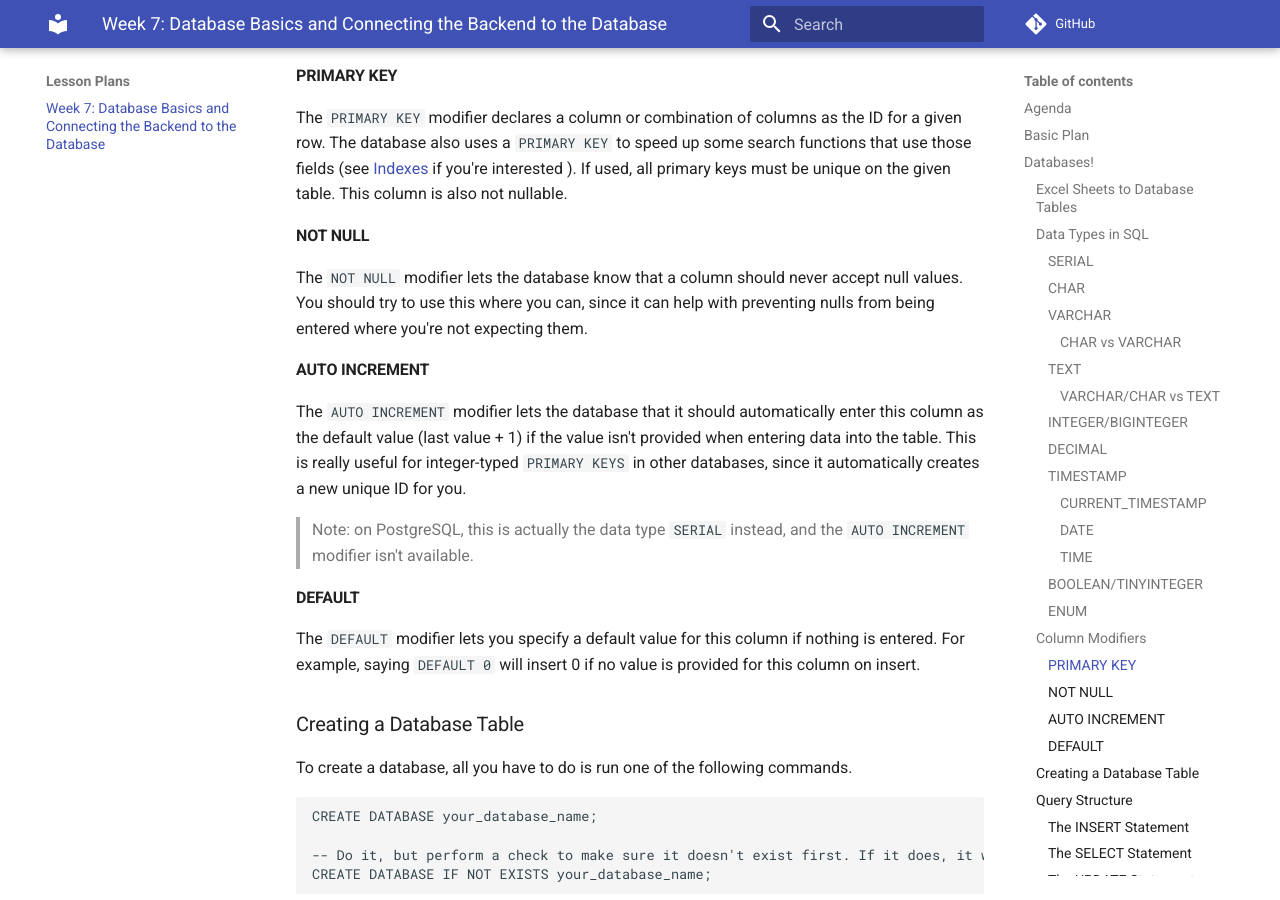
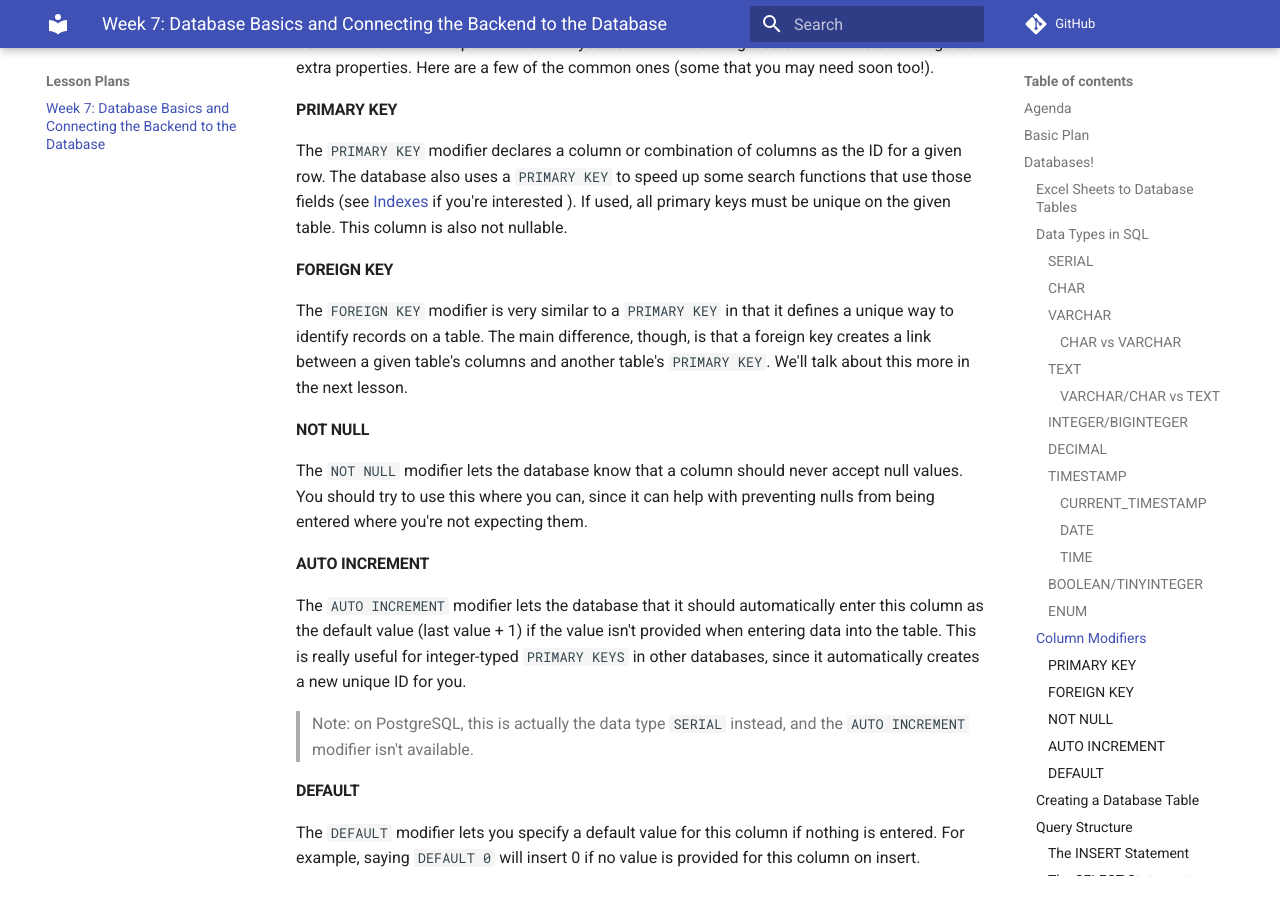
Before and after one commit to Code-4-Community/learning-resources, an MkDocs documentation site: the page built from docs/lesson-plans/week-7.md, in a window 1280 px wide and 900 px high, scrolled down 5233 px. Built offline with MkDocs 1.6.1 and Material for MkDocs 9.7.7, drawn with Linux system fonts in a browser that asks for light colours; comment, search, counter and statistics services are not loaded.

Commit message:
Add foreign key overview

```diff
--- a/docs/lesson-plans/week-7.md
+++ b/docs/lesson-plans/week-7.md
@@ -28,6 +28,7 @@
     - `ENUM`
   - Column modifiers
     - `PRIMARY KEY`
+    - `FOREIGN KEY`
     - `NOT NULL`
     - `AUTO INCREMENT` (`SERIAL`)
     - `DEFAULT`
@@ -190,6 +191,12 @@ The `PRIMARY KEY` modifier declares a column or combination of columns as the ID
 a `PRIMARY KEY` to speed up some search functions that use those fields (see
 [Indexes](https://www.postgresql.org/docs/9.1/indexes.html) if you're interested ). If used, all primary
 keys must be unique on the given table. This column is also not nullable.
+
+#### FOREIGN KEY
+
+The `FOREIGN KEY` modifier is very similar to a `PRIMARY KEY` in that it defines a unique way to identify records on a
+table. The main difference, though, is that a foreign key creates a link between a given table's columns and another
+table's `PRIMARY KEY`. We'll talk about this more in the next lesson.
 
 #### NOT NULL
 
```
